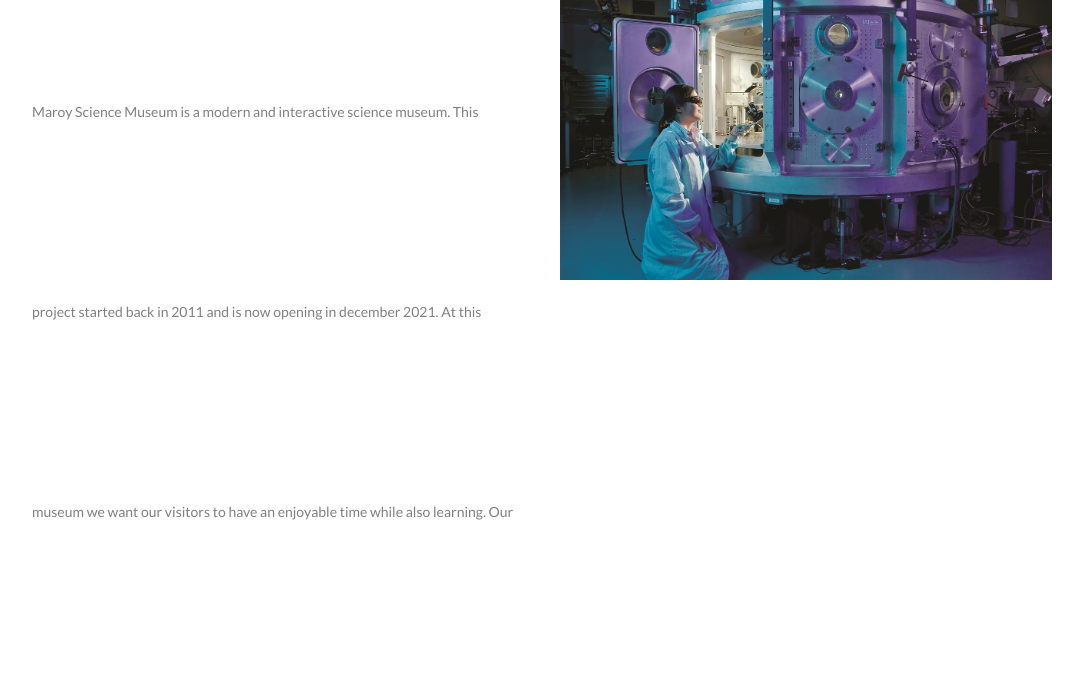
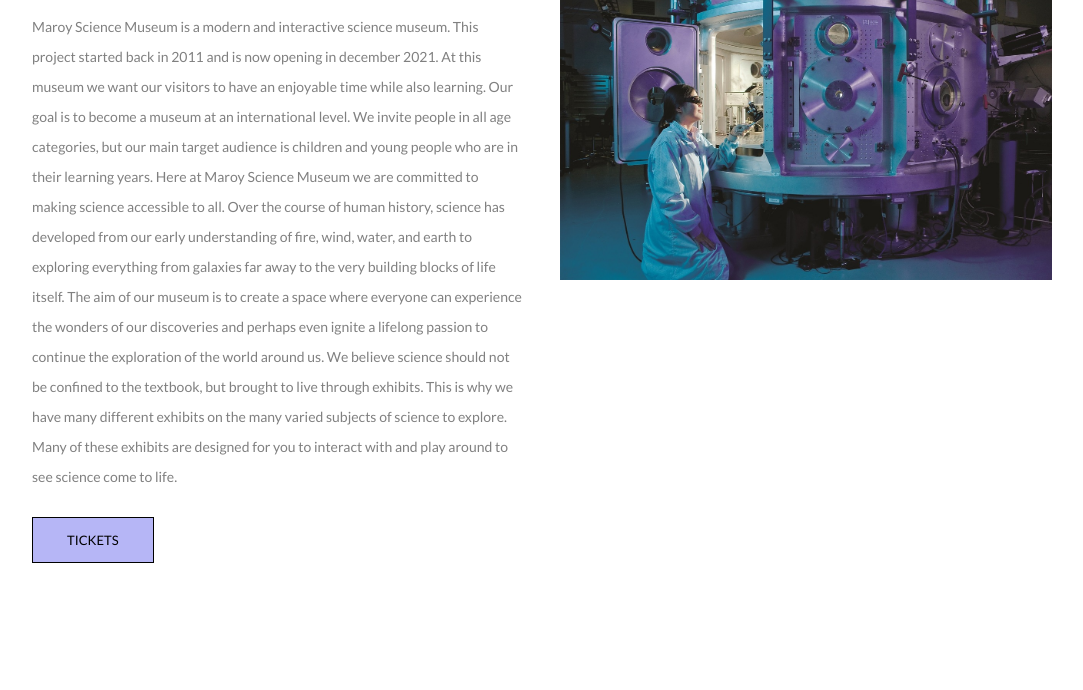
Before and after one commit to Eskilmm/Semester-Project-1, a plain HTML site: page about.html in a window 1280 px wide. Shown: the part 707-1397 px from the top of the page, without its empty margins (98-1181 px from the left). Drawn offline with Linux system fonts and the light colour scheme.

Commit message:
Update style.css

```diff
--- a/style.css
+++ b/style.css
@@ -373,7 +373,7 @@ h3{
 }
 .about-col p{
     padding: 15px 0 25px;
-    line-height: 200px;
+    line-height: 30px;
 }
 .blue-btn{
     border: 1px solid rgb(0, 0, 0) ;
```
